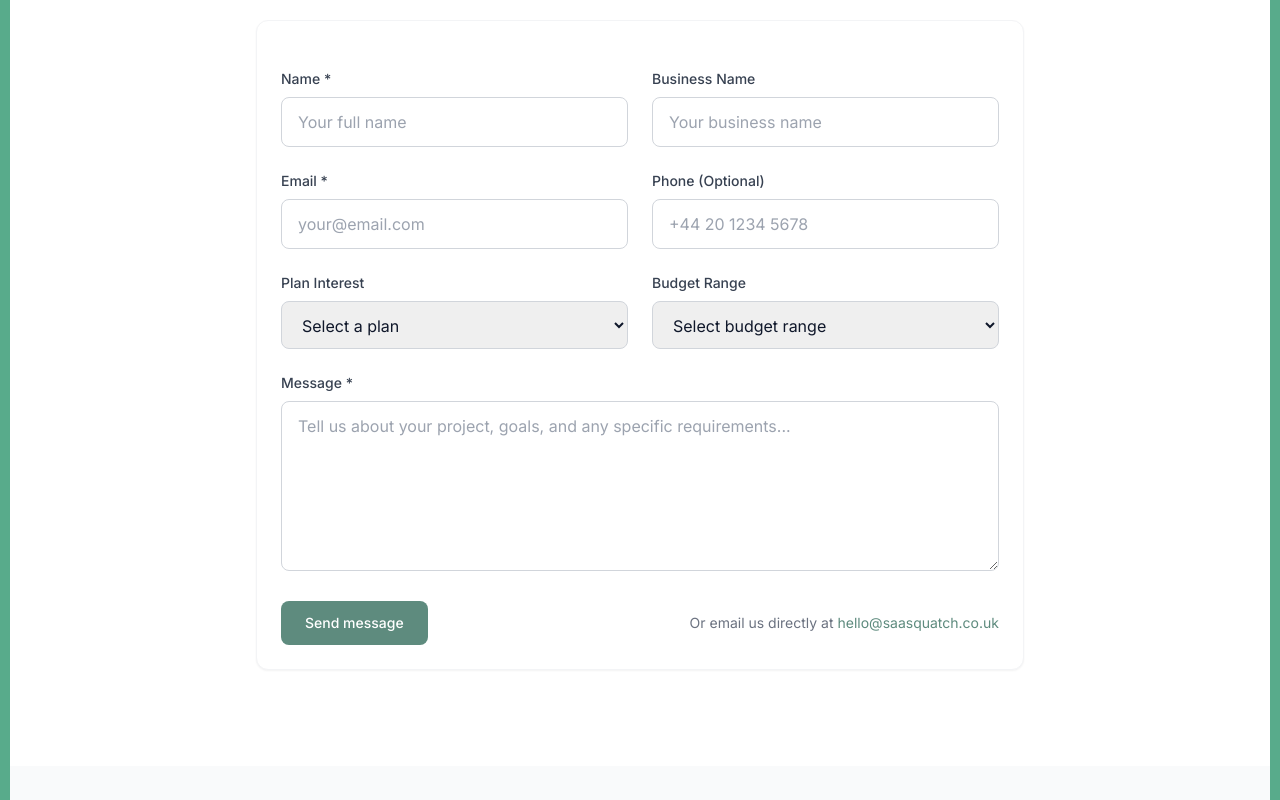
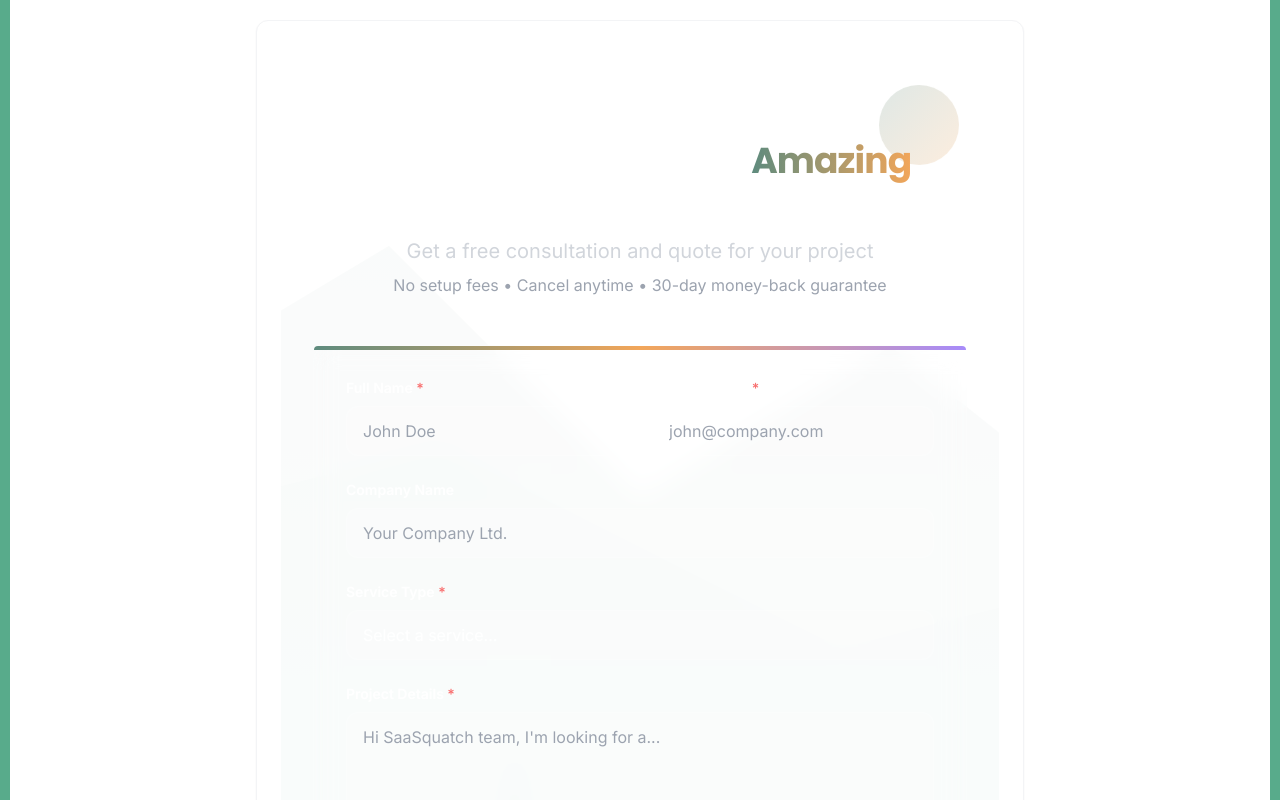
Before and after one commit to MidknightZERO/saasquatch-home, a Next.js app: page /contact in a window 1280 px wide. Shown: the part 680-1480 px from the top of the page. Built offline with nearby package versions, Linux system fonts and the light colour scheme.

Commit message:
Replace FinalCTA with ContactForm: Formspree integration with site styling

```diff
--- a/src/app/page.tsx
+++ b/src/app/page.tsx
@@ -5,7 +5,7 @@ import PricingOverview from '@/components/PricingOverview'
 import FeaturesSection from '@/components/FeaturesSection'
 import HeroReveal from '@/components/HeroReveal'
 import AddonsHighlight from '@/components/AddonsHighlight'
-import FinalCTA from '@/components/FinalCTA'
+import ContactForm from '@/components/ContactForm'
 import FAQ from '@/components/FAQ'
 
 export default function HomePage() {
@@ -35,7 +35,7 @@ export default function HomePage() {
           <section id="faq">
             <FAQ />
           </section>
-          <FinalCTA />
+          <ContactForm />
         </Layout>
       </div>
     </div>
--- a/src/components/ContactForm.tsx
+++ b/src/components/ContactForm.tsx
@@ -1,331 +1,204 @@
 'use client'
 
+import { motion } from 'framer-motion'
 import { useState } from 'react'
-import { motion } from 'framer-motion'
-
-interface ToastProps {
-  message: string
-  type: 'success' | 'error'
-  onClose: () => void
-}
-
-function Toast({ message, type, onClose }: ToastProps) {
-  return (
-    <motion.div
-      initial={{ opacity: 0, y: 50 }}
-      animate={{ opacity: 1, y: 0 }}
-      exit={{ opacity: 0, y: 50 }}
-      className={`fixed bottom-4 right-4 z-50 p-4 rounded-lg shadow-lg max-w-sm ${
-        type === 'success' ? 'bg-green-500 text-white' : 'bg-red-500 text-white'
-      }`}
-    >
-      <div className="flex items-center justify-between">
-        <p className="text-sm font-medium">{message}</p>
-        <button
-          onClick={onClose}
-          className="ml-4 text-white hover:text-gray-200 transition-colors duration-200"
-          aria-label="Close notification"
-        >
-          <svg className="w-4 h-4" fill="currentColor" viewBox="0 0 20 20">
-            <path fillRule="evenodd" d="M4.293 4.293a1 1 0 011.414 0L10 8.586l4.293-4.293a1 1 0 111.414 1.414L11.414 10l4.293 4.293a1 1 0 01-1.414 1.414L10 11.414l-4.293 4.293a1 1 0 01-1.414-1.414L8.586 10 4.293 5.707a1 1 0 010-1.414z" clipRule="evenodd" />
-          </svg>
-        </button>
-      </div>
-    </motion.div>
-  )
-}
 
 export default function ContactForm() {
   const [formData, setFormData] = useState({
     name: '',
-    businessName: '',
     email: '',
-    phone: '',
-    planInterest: '',
-    budgetRange: '',
-    message: '',
+    company: '',
+    service: '',
+    message: ''
   })
-  const [isSubmitting, setIsSubmitting] = useState(false)
-  const [toast, setToast] = useState<{ message: string; type: 'success' | 'error' } | null>(null)
-  const [errors, setErrors] = useState<Record<string, string>>({})
 
-  const validateForm = () => {
-    const newErrors: Record<string, string> = {}
-
-    if (!formData.name.trim()) {
-      newErrors.name = 'Name is required'
+  const handleInputChange = (e: React.ChangeEvent<HTMLInputElement | HTMLSelectElement | HTMLTextAreaElement>) => {
+    const { name, value } = e.target
+    setFormData(prev => ({ ...prev, [name]: value }))
   }
 
-    if (!formData.email.trim()) {
-      newErrors.email = 'Email is required'
-    } else if (!/^[^\s@]+@[^\s@]+\.[^\s@]+$/.test(formData.email)) {
-      newErrors.email = 'Please enter a valid email address'
+  const updateMessage = () => {
+    const { service } = formData
+    let messageText = ''
+
+    if (service === 'Basic Website') {
+      messageText = `Hi SaaSquatch team, I'm looking for a ${service}. `
+    } else if (service === 'e-Commerce Store') {
+      messageText = `Hi SaaSquatch team, I'm looking for an ${service}. `
+    } else if (service === 'Custom Software') {
+      messageText = `Hi SaaSquatch team, I'm looking for a Custom Software solution. `
     }
 
-    if (!formData.message.trim()) {
-      newErrors.message = 'Message is required'
-    }
-
-    setErrors(newErrors)
-    return Object.keys(newErrors).length === 0
-  }
-
-  const handleSubmit = async (e: React.FormEvent) => {
-    e.preventDefault()
-
-    if (!validateForm()) {
-      return
-    }
-
-    setIsSubmitting(true)
-
-    try {
-      const response = await fetch(`https://formspree.io/f/${process.env.NEXT_PUBLIC_FORMSPREE_ID || 'yourFormID'}`, {
-        method: 'POST',
-        headers: {
-          'Content-Type': 'application/json',
-        },
-        body: JSON.stringify({
-          _subject: 'New contact form submission from SaaSquatch website',
-          name: formData.name,
-          businessName: formData.businessName,
-          email: formData.email,
-          phone: formData.phone,
-          planInterest: formData.planInterest,
-          budgetRange: formData.budgetRange,
-          message: formData.message,
-        }),
-      })
-
-      if (response.ok) {
-        setToast({ message: 'Thank you! We\'ll get back to you within 24 hours.', type: 'success' })
-        setFormData({
-          name: '',
-          businessName: '',
-          email: '',
-          phone: '',
-          planInterest: '',
-          budgetRange: '',
-          message: '',
-        })
-        setErrors({})
-      } else {
-        throw new Error('Form submission failed')
-      }
-    } catch {
-      setToast({ message: 'Sorry, there was an error sending your message. Please try again or email us directly.', type: 'error' })
-    } finally {
-      setIsSubmitting(false)
-    }
-  }
-
-  const handleInputChange = (e: React.ChangeEvent<HTMLInputElement | HTMLTextAreaElement | HTMLSelectElement>) => {
-    const { name, value } = e.target
-    setFormData(prev => ({ ...prev, [name]: value }))
-
-    // Clear error when user starts typing
-    if (errors[name]) {
-      setErrors(prev => ({ ...prev, [name]: '' }))
+    if (messageText) {
+      setFormData(prev => ({ ...prev, message: messageText }))
     }
   }
 
   return (
-    <>
-      <form onSubmit={handleSubmit} className="space-y-6">
-        {/* Honeypot field for spam protection */}
-        <input
-          type="text"
-          name="_gotcha"
-          style={{ display: 'none' }}
-          tabIndex={-1}
-          autoComplete="off"
+    <section className="section bg-dark text-white relative overflow-hidden">
+      {/* Background decoration */}
+      <div className="absolute inset-0 opacity-10">
+        <div className="absolute inset-0 bg-[url('/hero-bg.svg')] bg-cover bg-center bg-no-repeat transform scale-x-[-1]" />
+      </div>
+
+      {/* Floating shapes */}
+      <div className="absolute inset-0 pointer-events-none">
+        <motion.div
+          className="absolute top-10 right-10 w-20 h-20 rounded-full bg-gradient-to-br from-pine-400/20 to-campfire-400/20"
+          animate={{
+            y: [0, -20, 0],
+            rotate: [0, 180, 360],
+          }}
+          transition={{
+            duration: 6,
+            repeat: Infinity,
+            ease: "easeInOut",
+          }}
         />
+        <motion.div
+          className="absolute bottom-20 left-5 w-16 h-16 rounded-full bg-gradient-to-br from-campfire-400/20 to-twilight-400/20"
+          animate={{
+            y: [0, -15, 0],
+            rotate: [0, -180, -360],
+          }}
+          transition={{
+            duration: 8,
+            repeat: Infinity,
+            ease: "easeInOut",
+            delay: 2,
+          }}
+        />
+      </div>
 
+      <div className="container mx-auto px-4 sm:px-6 lg:px-8 relative z-10">
+        <div className="max-w-2xl mx-auto">
+          <motion.div
+            initial={{ opacity: 0, y: 20 }}
+            animate={{ opacity: 1, y: 0 }}
+            transition={{ duration: 0.6 }}
+            className="text-center mb-12"
+          >
+            <h2 className="text-3xl md:text-4xl font-heading font-bold mb-4">
+              Let's Build Something{' '}
+              <span className="gradient-text">Amazing</span> Together
+            </h2>
+            <p className="text-xl text-gray-300 mb-2">
+              Get a free consultation and quote for your project
+            </p>
+            <p className="text-gray-400">
+              No setup fees • Cancel anytime • 30-day money-back guarantee
+            </p>
+          </motion.div>
+
+          <motion.div
+            initial={{ opacity: 0, y: 20 }}
+            animate={{ opacity: 1, y: 0 }}
+            transition={{ duration: 0.6, delay: 0.2 }}
+            className="bg-white/10 backdrop-blur-md rounded-2xl p-8 border border-white/20"
+          >
+            {/* Top gradient stripe */}
+            <div className="absolute top-0 left-0 right-0 h-1 bg-gradient-to-r from-pine-400 via-campfire-400 to-twilight-400 rounded-t-2xl" />
+
+            <form action="https://formspree.io/f/mblavdng" method="POST" className="space-y-6">
               <div className="grid grid-cols-1 md:grid-cols-2 gap-6">
-          <div>
-            <label htmlFor="name" className="block text-sm font-medium text-gray-700 mb-2">
-              Name *
+                <div className="space-y-2">
+                  <label htmlFor="name" className="block text-sm font-semibold text-white">
+                    Full Name <span className="text-red-400">*</span>
                   </label>
                   <input
                     type="text"
                     id="name"
                     name="name"
+                    required
                     value={formData.name}
                     onChange={handleInputChange}
-              className={`w-full px-4 py-3 border rounded-lg focus:ring-2 focus:ring-pine-400 focus:border-pine-400 transition-colors duration-200 ${
-                errors.name ? 'border-red-500' : 'border-gray-300'
-              }`}
-              placeholder="Your full name"
-              aria-describedby={errors.name ? 'name-error' : undefined}
-              aria-invalid={errors.name ? 'true' : 'false'}
+                    placeholder="John Doe"
+                    className="w-full px-4 py-3 bg-white/10 border border-white/20 rounded-xl text-white placeholder-gray-400 focus:outline-none focus:ring-2 focus:ring-pine-400 focus:border-transparent transition-all duration-200"
                   />
-            {errors.name && (
-              <p id="name-error" className="mt-1 text-sm text-red-600" role="alert">
-                {errors.name}
-              </p>
-            )}
                 </div>
 
-          <div>
-            <label htmlFor="businessName" className="block text-sm font-medium text-gray-700 mb-2">
-              Business Name
-            </label>
-            <input
-              type="text"
-              id="businessName"
-              name="businessName"
-              value={formData.businessName}
-              onChange={handleInputChange}
-              className="w-full px-4 py-3 border border-gray-300 rounded-lg focus:ring-2 focus:ring-pine-400 focus:border-pine-400 transition-colors duration-200"
-              placeholder="Your business name"
-            />
-          </div>
-        </div>
-
-        <div className="grid grid-cols-1 md:grid-cols-2 gap-6">
-          <div>
-            <label htmlFor="email" className="block text-sm font-medium text-gray-700 mb-2">
-              Email *
+                <div className="space-y-2">
+                  <label htmlFor="email" className="block text-sm font-semibold text-white">
+                    Email Address <span className="text-red-400">*</span>
                   </label>
                   <input
                     type="email"
                     id="email"
                     name="email"
+                    required
                     value={formData.email}
                     onChange={handleInputChange}
-              className={`w-full px-4 py-3 border rounded-lg focus:ring-2 focus:ring-pine-400 focus:border-pine-400 transition-colors duration-200 ${
-                errors.email ? 'border-red-500' : 'border-gray-300'
-              }`}
-              placeholder="your@email.com"
-              aria-describedby={errors.email ? 'email-error' : undefined}
-              aria-invalid={errors.email ? 'true' : 'false'}
-            />
-            {errors.email && (
-              <p id="email-error" className="mt-1 text-sm text-red-600" role="alert">
-                {errors.email}
-              </p>
-            )}
-          </div>
-
-          <div>
-            <label htmlFor="phone" className="block text-sm font-medium text-gray-700 mb-2">
-              Phone (Optional)
-            </label>
-            <input
-              type="tel"
-              id="phone"
-              name="phone"
-              value={formData.phone}
-              onChange={handleInputChange}
-              className="w-full px-4 py-3 border border-gray-300 rounded-lg focus:ring-2 focus:ring-pine-400 focus:border-pine-400 transition-colors duration-200"
-              placeholder="+44 20 1234 5678"
+                    placeholder="john@company.com"
+                    className="w-full px-4 py-3 bg-white/10 border border-white/20 rounded-xl text-white placeholder-gray-400 focus:outline-none focus:ring-2 focus:ring-pine-400 focus:border-transparent transition-all duration-200"
                   />
                 </div>
               </div>
 
-        <div className="grid grid-cols-1 md:grid-cols-2 gap-6">
-          <div>
-            <label htmlFor="planInterest" className="block text-sm font-medium text-gray-700 mb-2">
-              Plan Interest
+              <div className="space-y-2">
+                <label htmlFor="company" className="block text-sm font-semibold text-white">
+                  Company Name
+                </label>
+                <input
+                  type="text"
+                  id="company"
+                  name="company"
+                  value={formData.company}
+                  onChange={handleInputChange}
+                  placeholder="Your Company Ltd."
+                  className="w-full px-4 py-3 bg-white/10 border border-white/20 rounded-xl text-white placeholder-gray-400 focus:outline-none focus:ring-2 focus:ring-pine-400 focus:border-transparent transition-all duration-200"
+                />
+              </div>
+
+              <div className="space-y-2">
+                <label htmlFor="service" className="block text-sm font-semibold text-white">
+                  Service Type <span className="text-red-400">*</span>
                 </label>
                 <select
-              id="planInterest"
-              name="planInterest"
-              value={formData.planInterest}
-              onChange={handleInputChange}
-              className="w-full px-4 py-3 border border-gray-300 rounded-lg focus:ring-2 focus:ring-pine-400 focus:border-pine-400 transition-colors duration-200"
+                  id="service"
+                  name="service"
+                  required
+                  value={formData.service}
+                  onChange={(e) => {
+                    handleInputChange(e)
+                    updateMessage()
+                  }}
+                  className="w-full px-4 py-3 bg-white/10 border border-white/20 rounded-xl text-white focus:outline-none focus:ring-2 focus:ring-pine-400 focus:border-transparent transition-all duration-200 appearance-none cursor-pointer"
                 >
-              <option value="">Select a plan</option>
-              <option value="basic">Basic Static Site</option>
-              <option value="ecommerce">E-commerce Site</option>
-              <option value="custom">Custom Software</option>
-              <option value="not-sure">Not sure yet</option>
+                  <option value="" className="bg-dark text-white">Select a service...</option>
+                  <option value="Basic Website" className="bg-dark text-white">Basic Website</option>
+                  <option value="e-Commerce Store" className="bg-dark text-white">e-Commerce Store</option>
+                  <option value="Custom Software" className="bg-dark text-white">Custom Software</option>
                 </select>
               </div>
 
-          <div>
-            <label htmlFor="budgetRange" className="block text-sm font-medium text-gray-700 mb-2">
-              Budget Range
-            </label>
-            <select
-              id="budgetRange"
-              name="budgetRange"
-              value={formData.budgetRange}
-              onChange={handleInputChange}
-              className="w-full px-4 py-3 border border-gray-300 rounded-lg focus:ring-2 focus:ring-pine-400 focus:border-pine-400 transition-colors duration-200"
-            >
-              <option value="">Select budget range</option>
-              <option value="under-500">Under £500/month</option>
-              <option value="500-1000">£500 - £1,000/month</option>
-              <option value="1000-2500">£1,000 - £2,500/month</option>
-              <option value="2500-plus">£2,500+/month</option>
-              <option value="custom">Custom project</option>
-            </select>
-          </div>
-        </div>
-
-        <div>
-          <label htmlFor="message" className="block text-sm font-medium text-gray-700 mb-2">
-            Message *
+              <div className="space-y-2">
+                <label htmlFor="message" className="block text-sm font-semibold text-white">
+                  Project Details <span className="text-red-400">*</span>
                 </label>
                 <textarea
                   id="message"
                   name="message"
-            rows={6}
+                  required
+                  rows={4}
                   value={formData.message}
                   onChange={handleInputChange}
-            className={`w-full px-4 py-3 border rounded-lg focus:ring-2 focus:ring-pine-400 focus:border-pine-400 transition-colors duration-200 resize-vertical ${
-              errors.message ? 'border-red-500' : 'border-gray-300'
-            }`}
-            placeholder="Tell us about your project, goals, and any specific requirements..."
-            aria-describedby={errors.message ? 'message-error' : undefined}
-            aria-invalid={errors.message ? 'true' : 'false'}
+                  placeholder="Hi SaaSquatch team, I'm looking for a..."
+                  className="w-full px-4 py-3 bg-white/10 border border-white/20 rounded-xl text-white placeholder-gray-400 focus:outline-none focus:ring-2 focus:ring-pine-400 focus:border-transparent transition-all duration-200 resize-vertical"
                 />
-          {errors.message && (
-            <p id="message-error" className="mt-1 text-sm text-red-600" role="alert">
-              {errors.message}
-            </p>
-          )}
               </div>
 
-        <div className="flex flex-col sm:flex-row gap-4 items-center justify-between">
-          <button
+              <motion.button
                 type="submit"
-            disabled={isSubmitting}
-            className="btn-primary w-full sm:w-auto disabled:opacity-50 disabled:cursor-not-allowed"
+                className="w-full bg-gradient-to-r from-pine-400 to-campfire-400 text-white font-semibold py-4 px-8 rounded-xl hover:shadow-lg hover:shadow-pine-400/25 transition-all duration-200 transform hover:-translate-y-1 active:translate-y-0"
+                whileHover={{ scale: 1.02 }}
+                whileTap={{ scale: 0.98 }}
               >
-            {isSubmitting ? 'Sending...' : 'Send message'}
-          </button>
-
-          <p className="text-sm text-gray-500 text-center sm:text-left">
-            Or email us directly at{' '}
-            <a href="mailto:hello@saasquatch.co.uk" className="text-pine-400 hover:text-pine-500 transition-colors duration-200">
-              hello@saasquatch.co.uk
-            </a>
-          </p>
+                Get My Free Quote
+              </motion.button>
+            </form>
+          </motion.div>
         </div>
-      </form>
-
-      {/* Toast notifications */}
-      {toast && (
-        <Toast
-          message={toast.message}
-          type={toast.type}
-          onClose={() => setToast(null)}
-        />
-      )}
-
-      {/* Noscript fallback */}
-      <noscript>
-        <div className="mt-4 p-4 bg-yellow-50 border border-yellow-200 rounded-lg">
-          <p className="text-sm text-yellow-800">
-            JavaScript is disabled. Please email us directly at{' '}
-            <a href="mailto:hello@saasquatch.co.uk" className="underline">
-              hello@saasquatch.co.uk
-            </a>
-          </p>
       </div>
-      </noscript>
-    </>
+    </section>
   )
 }
```
Lines whose indentation alone changed are shown as unchanged.
